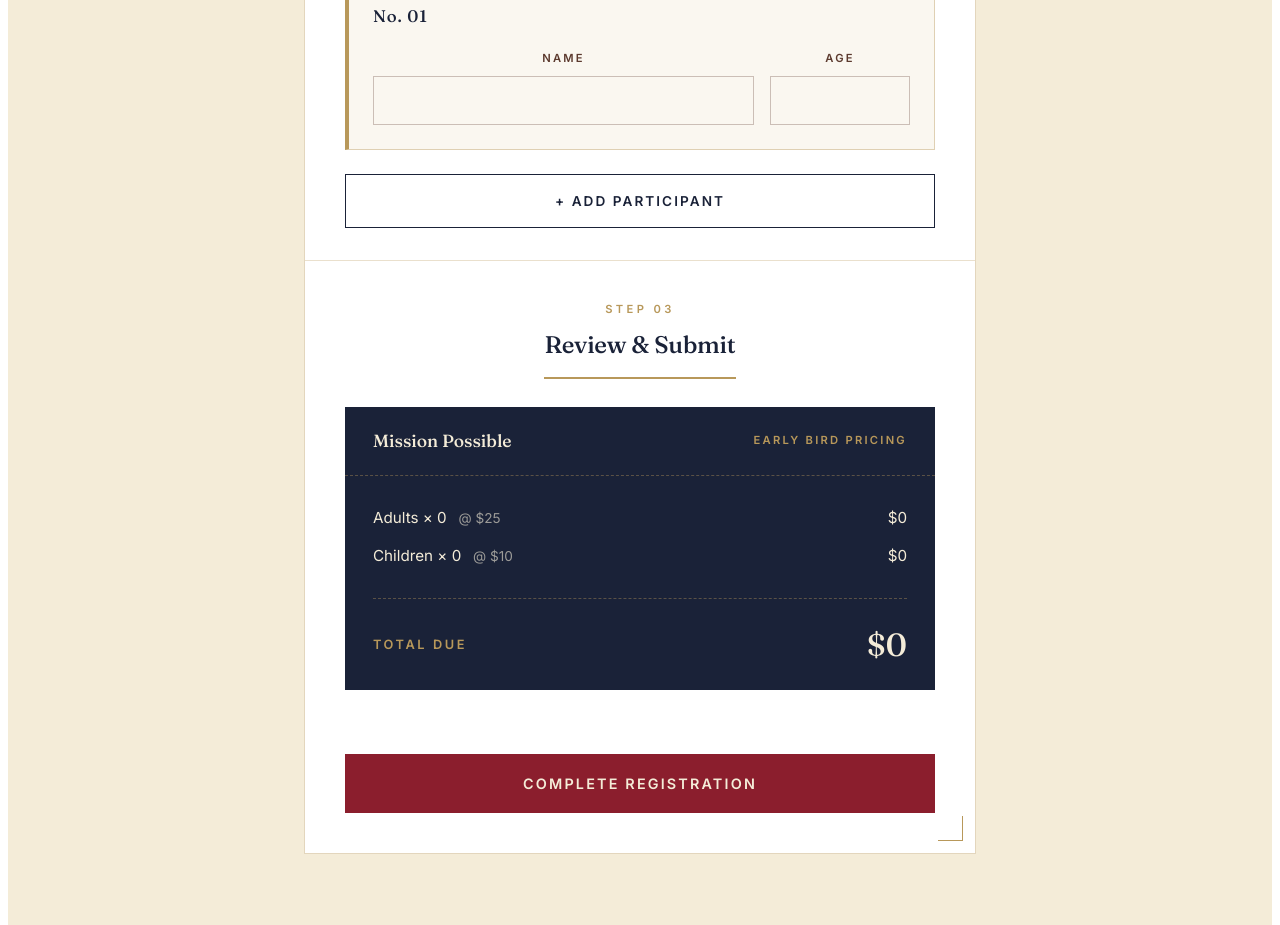
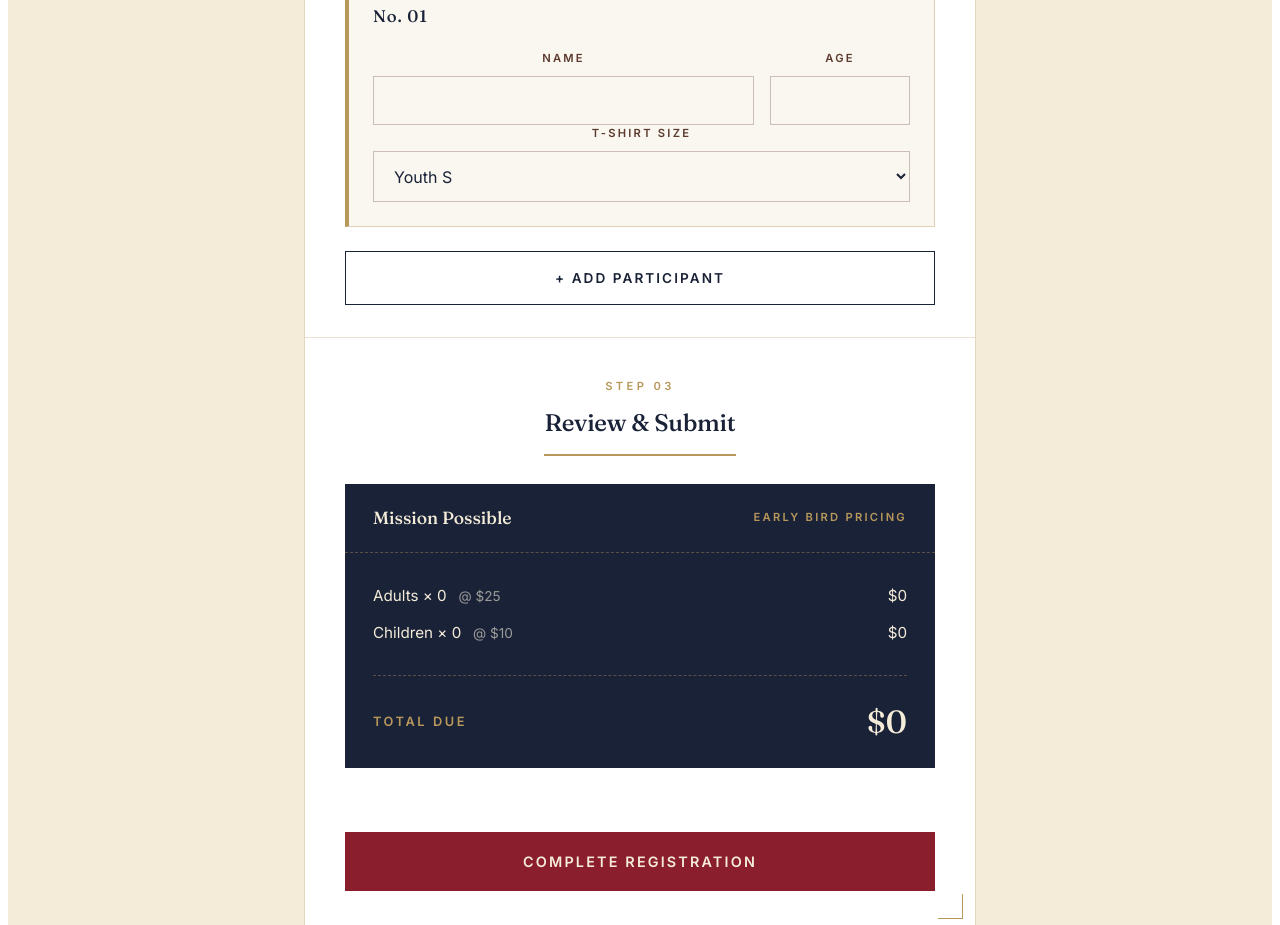
Before and after one commit to craigwitac35/Mission-Possible-, a Next.js app: page /register in a window 1280 px wide. Shown: the part 1400-2325 px from the top of the page. Built offline with nearby package versions, Linux system fonts and the light colour scheme; no server answers.

Commit message:
Add T-Shirt Size selection to participant fields

```diff
--- a/components/registration/ParticipantFields.tsx
+++ b/components/registration/ParticipantFields.tsx
@@ -55,6 +55,35 @@ export default function ParticipantFields({
           />
         </label>
       </div>
+
+      <label className="mp-form-label mp-form-label-shirt">
+        <span className="mp-label-text">T-Shirt Size</span>
+        <select
+          required
+          className="mp-form-input"
+          value={participant.shirt_size}
+          onChange={(e) => onChange(index, 'shirt_size', e.target.value)}
+        >
+          <option value="" disabled>
+            Select a size…
+          </option>
+          <optgroup label="Youth">
+            <option value="YS">Youth S</option>
+            <option value="YM">Youth M</option>
+            <option value="YL">Youth L</option>
+            <option value="YXL">Youth XL</option>
+          </optgroup>
+          <optgroup label="Adult">
+            <option value="XS">Adult XS</option>
+            <option value="S">Adult S</option>
+            <option value="M">Adult M</option>
+            <option value="L">Adult L</option>
+            <option value="XL">Adult XL</option>
+            <option value="XXL">Adult XXL</option>
+            <option value="XXXL">Adult XXXL</option>
+          </optgroup>
+        </select>
+      </label>
     </div>
   );
 }
```
